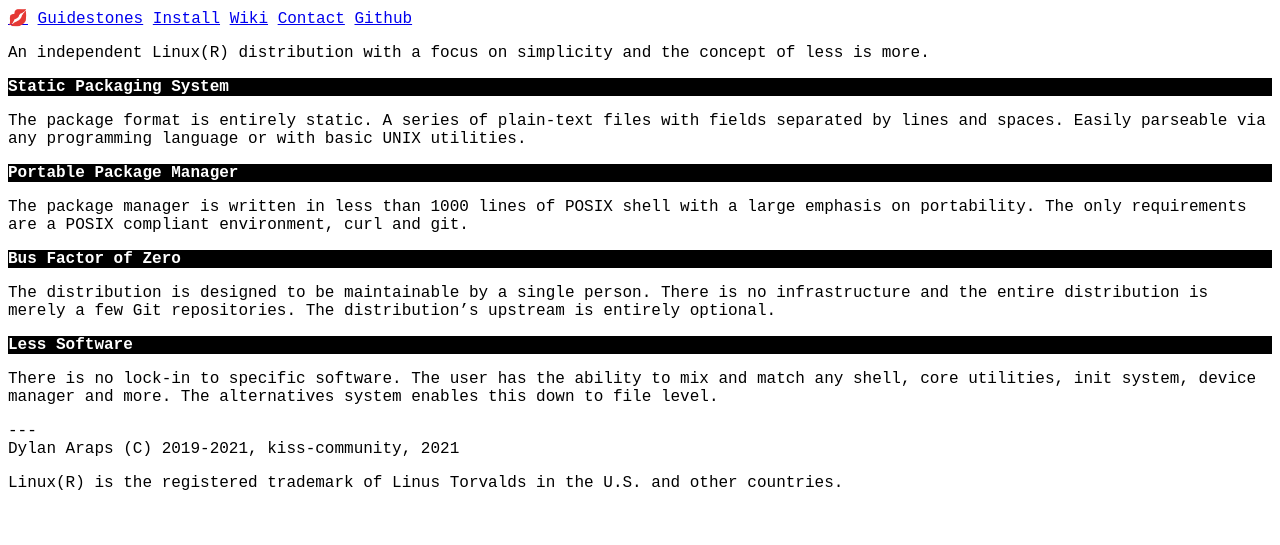
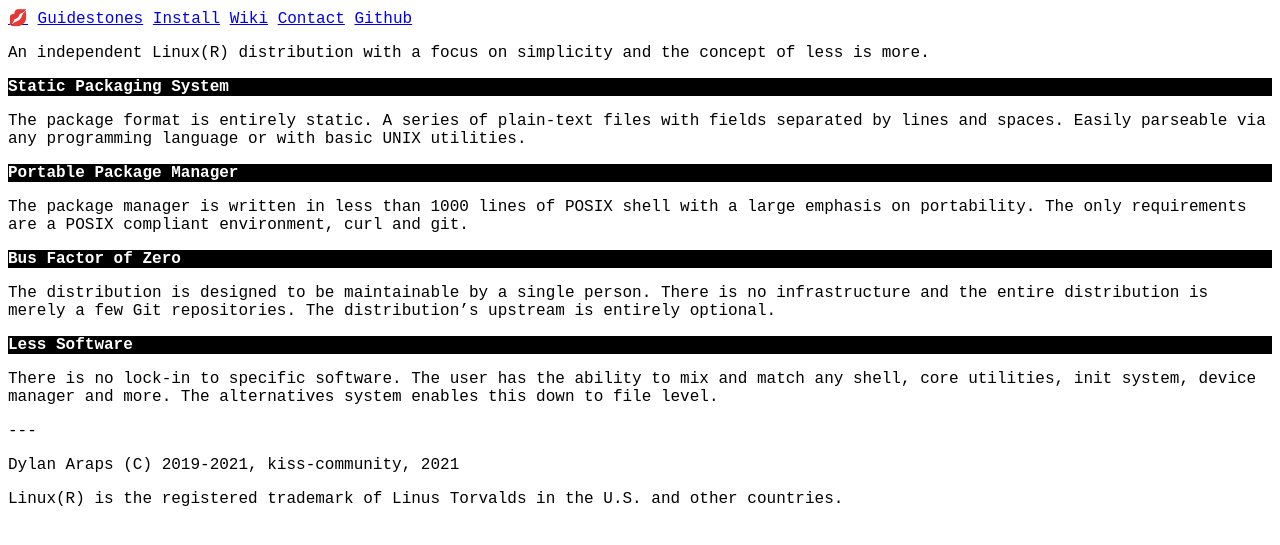
Before and after one commit to mcpcpc/k1ss, a Jekyll site: the page built from index.md, in a window 1280 px wide. Shown: the top 545 px of the page. Built offline with Jekyll 4.4.1, drawn with Linux system fonts in a browser that asks for light colours.

Commit message:
Update default.html

```diff
--- a/_layouts/default.html
+++ b/_layouts/default.html
@@ -18,7 +18,8 @@
     {{ content }}
   </body>
   <footer>
-    <p>---<br>Dylan Araps (C) 2019-2021, kiss-community, 2021</p>
+    <p>---</p>
+    <p>Dylan Araps (C) 2019-2021, kiss-community, 2021</p>
     <p>Linux(R) is the registered trademark of Linus Torvalds in the U.S. and other countries.</p>
   </footer>
 </html>
```
